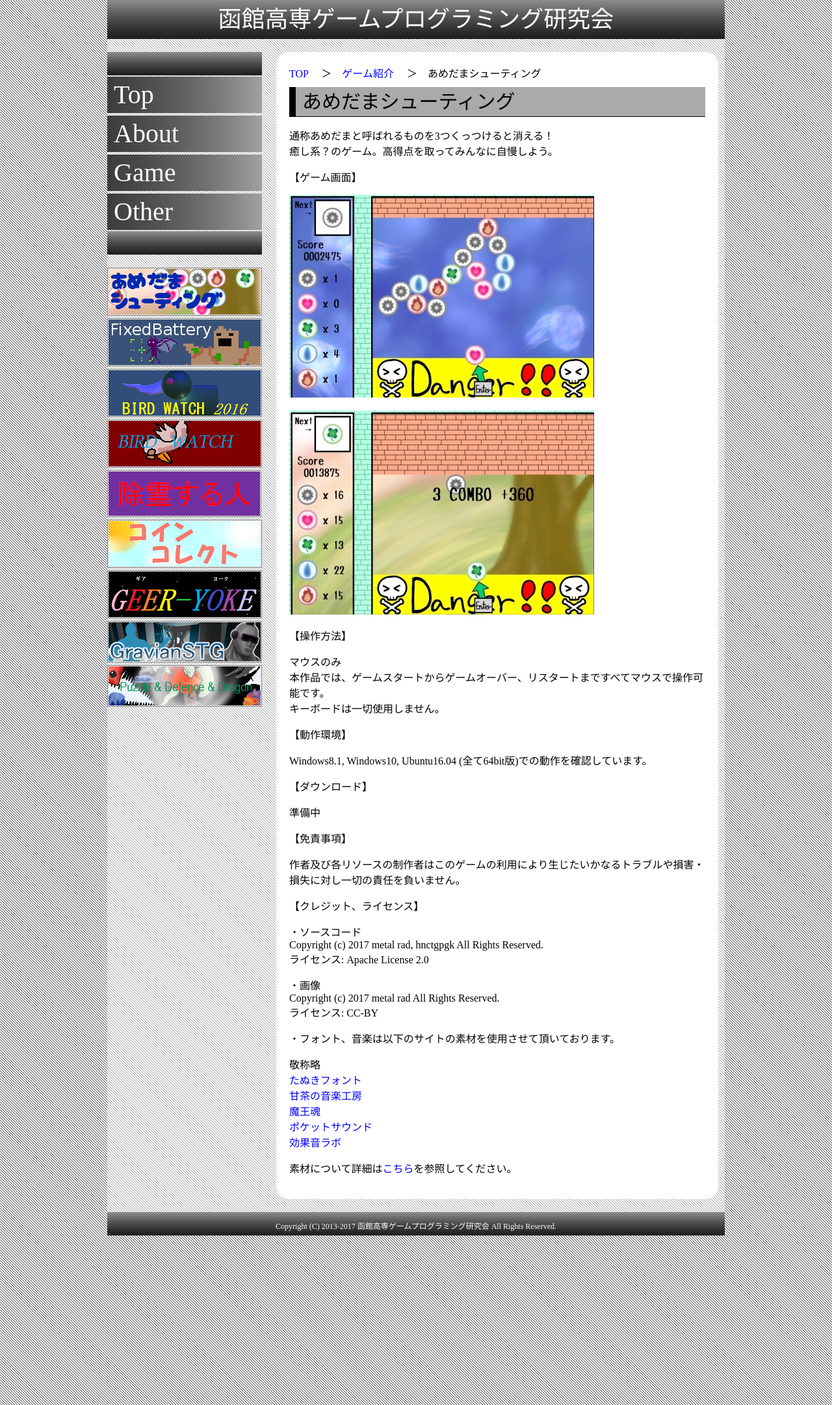
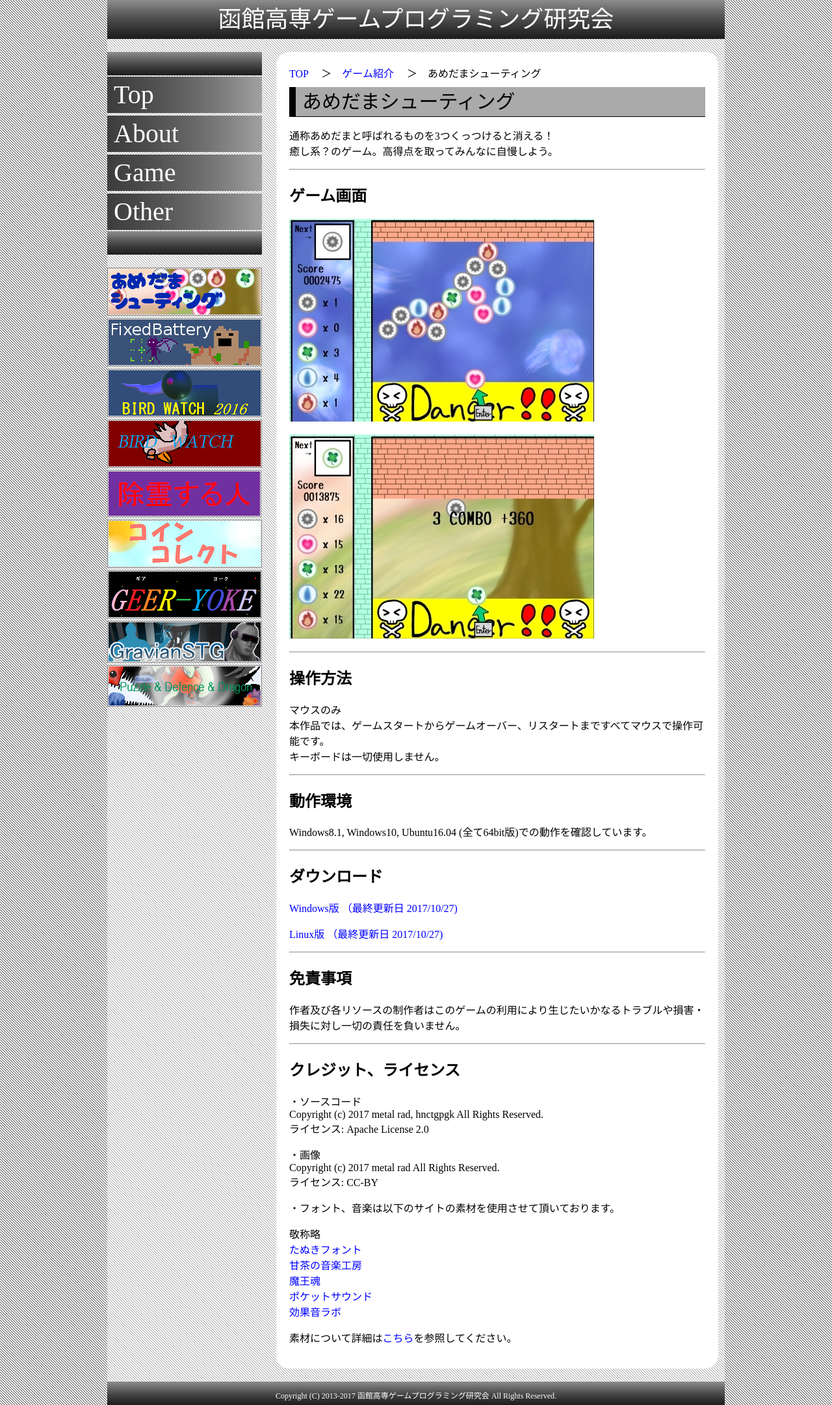
Before and after one commit to hnctgpgk/hnctgpgk.github.io, a Jekyll site: the page built from game/amedama/index.md, in a window 1280 px wide. Shown: the whole page at 65% size. Built offline with Jekyll 4.4.1, drawn with Linux system fonts in a browser that asks for light colours.

```diff
--- a/game/amedama/index.md
+++ b/game/amedama/index.md
@@ -22,9 +22,8 @@ relative: ../../
 癒し系？のゲーム。高得点を取ってみんなに自慢しよう。
 </p>
 
-<p>
-【ゲーム画面】
-</p>
+<hr>
+<h2>ゲーム画面</h2>
 
 <p>
 <img alt="スクリーンショット" src="./ss1.jpg">
@@ -34,9 +33,8 @@ relative: ../../
 <img alt="スクリーンショット" src="./ss2.jpg">
 </p>
 
-<p>
-【操作方法】
-</p>
+<hr>
+<h2>操作方法</h2>
 
 <p>
 マウスのみ
@@ -47,33 +45,32 @@ relative: ../../
 <br>
 </p>
 
-<p>
-【動作環境】
-</p>
+<hr>
+<h2>動作環境</h2>
 
 <p>
 Windows8.1, Windows10, Ubuntu16.04 (全て64bit版)での動作を確認しています。
 </p>
 
+<hr>
+<h2>ダウンロード</h2>
+
 <p>
-【ダウンロード】
+<a href="https://box.yahoo.co.jp/guest/viewer?sid=box-l-26oalqoyfj6fl63uanefeuz3se-1001&uniqid=912fcc05-4537-4a2d-9098-ce81e9b38392&viewtype=detail">Windows版 （最終更新日 2017/10/27) </a>
+</p>
+<p>
+<a href="https://box.yahoo.co.jp/guest/viewer?sid=box-l-26oalqoyfj6fl63uanefeuz3se-1001&uniqid=06002405-eef5-4cee-8fbe-27aea31c9195&viewtype=detail">Linux版 （最終更新日 2017/10/27)</a>
 </p>
 
-<p>
-準備中
-</p>
-
-<p>
-【免責事項】
-</p>
+<hr>
+<h2>免責事項</h2>
 
 <p>
 作者及び各リソースの制作者はこのゲームの利用により生じたいかなるトラブルや損害・損失に対し一切の責任を負いません。
 </p>
 
-<p>
-【クレジット、ライセンス】
-</p>
+<hr>
+<h2>クレジット、ライセンス</h2>
 
 <p>
 ・ソースコード
--- a/theme/main.css
+++ b/theme/main.css
@@ -128,6 +128,10 @@ width: 640px;
 border-radius: 20px;
 }
 
+div.center {
+text-align: center;
+}
+
 p.bread {
 margin: 0px 0px 10px;
 }
@@ -147,6 +151,8 @@ line-height: 45px;
 
 img {
 border-width: 0px;
+max-width: 100%;
+height: auto;
 }
 
 dl{
```
Also changed, not shown: game/bird/index.md (added, +64 -0 lines), game/bird2016/index.md (added, +76 -0 lines), game/fxb/index.md (added, +70 -0 lines), game/index.md (+2 -2 lines), README.md, game/bird2016/ss1.png (renamed from game/bird2016/ss.png), game/fxb/readme.txt (added), game/fxb/ss1.png (renamed from game/fxb/ss.png).
